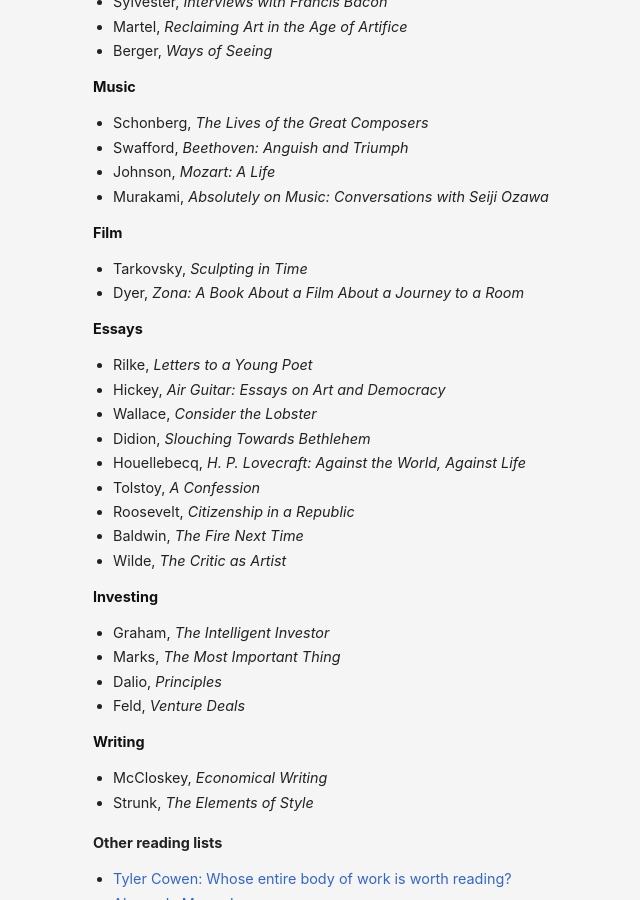
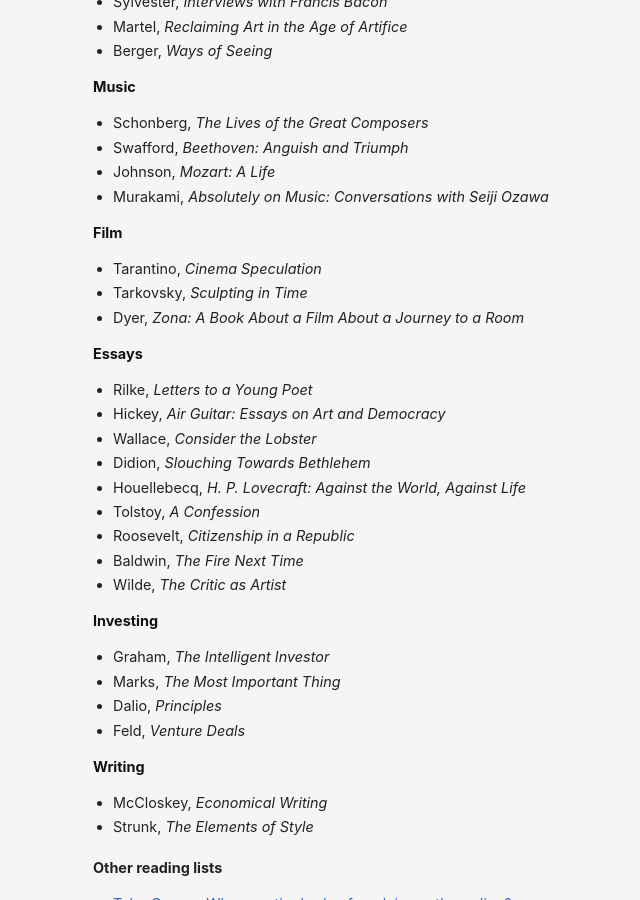
Before and after one commit to danschlz/danschulz.github.io, a Jekyll site: the page built from books.md, in a window 1280 px wide and 900 px high, scrolled down 7317 px. Shown: the whole window, without its empty margins (267-907 px from the left). Built offline with Jekyll 4.4.1, drawn with Linux system fonts in a browser that asks for light colours.

Commit message:
Update books.md

```diff
--- a/books.md
+++ b/books.md
@@ -304,6 +304,7 @@ Jump to:
 - Murakami,  _Absolutely on Music: Conversations with Seiji Ozawa_
 
 **Film** <a name="film"></a>
+- Tarantino, _Cinema Speculation_
 - Tarkovsky, _Sculpting in Time_
 - Dyer, _Zona: A Book About a Film About a Journey to a Room_
 
```
